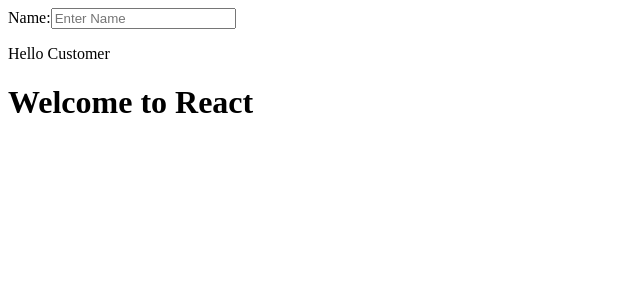
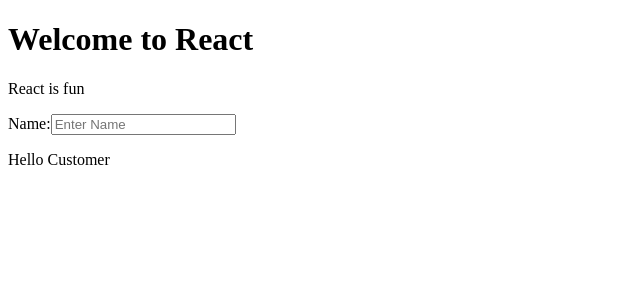
Before and after one commit to IamSaloni/recipes-in-react, a React app: page / in a window 1280 px wide. Shown: the top 300 px of the page, without its empty margins (0-640 px from the left). Built offline with nearby package versions, Linux system fonts and the light colour scheme.

Commit message:
Added Banner Stateless functional Component

```diff
--- a/src/App.js
+++ b/src/App.js
@@ -6,8 +6,8 @@
     render(){
         return (
             <Fragment>
+                <Banner />
                 <Greetings name="Customer " />
-                <Banner />
             </Fragment>
         )
     }
--- a/src/components/Banner.js
+++ b/src/components/Banner.js
@@ -1,5 +1,12 @@
 import React from 'react'
 
-const Banner = () => <h1>Welcome to React</h1>
+const Banner = () => (
+    <div>
+        <h1>Welcome to React</h1>
+        <p>React is fun</p>
+    </div>
+)
+
+
 
 export default Banner
```
